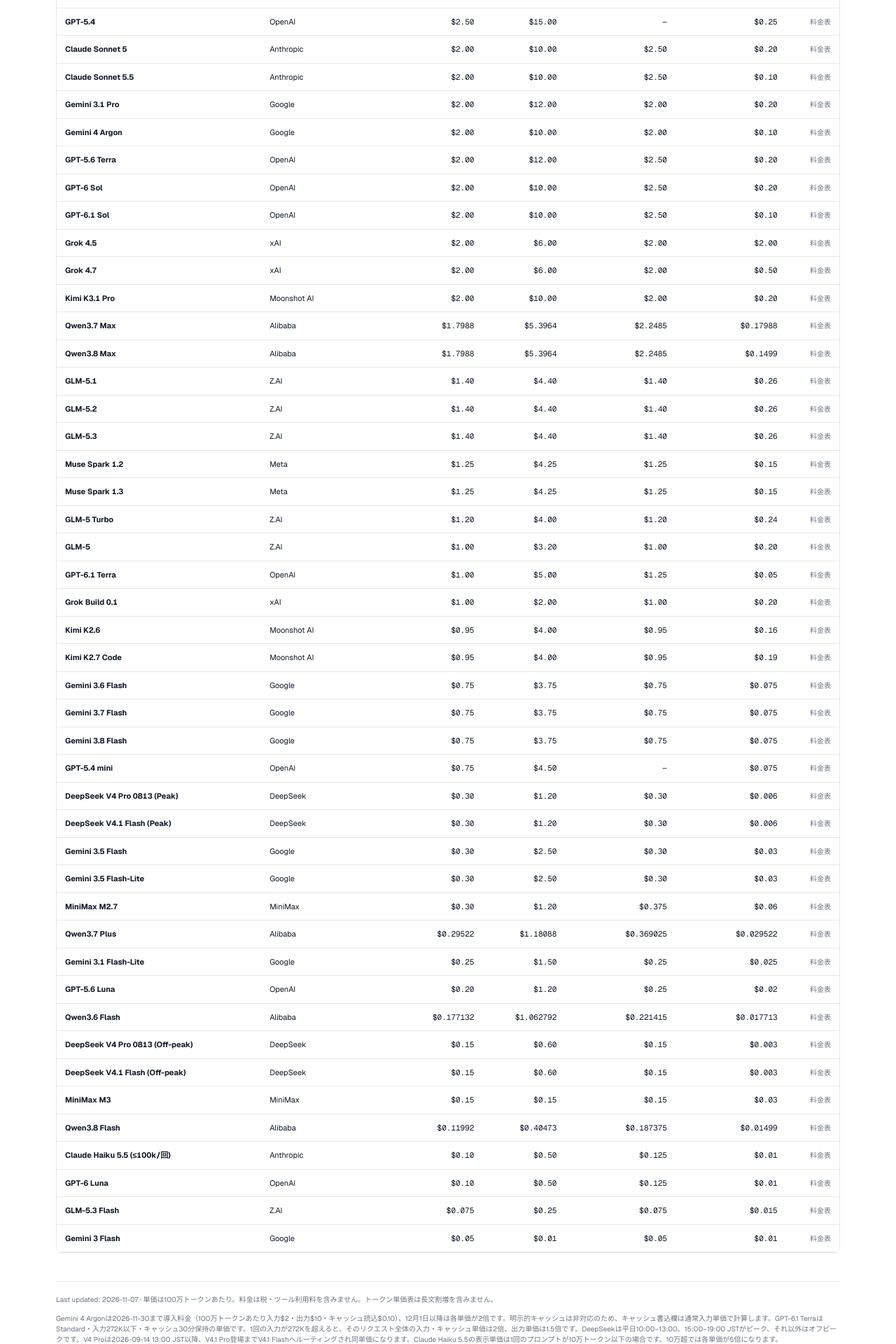
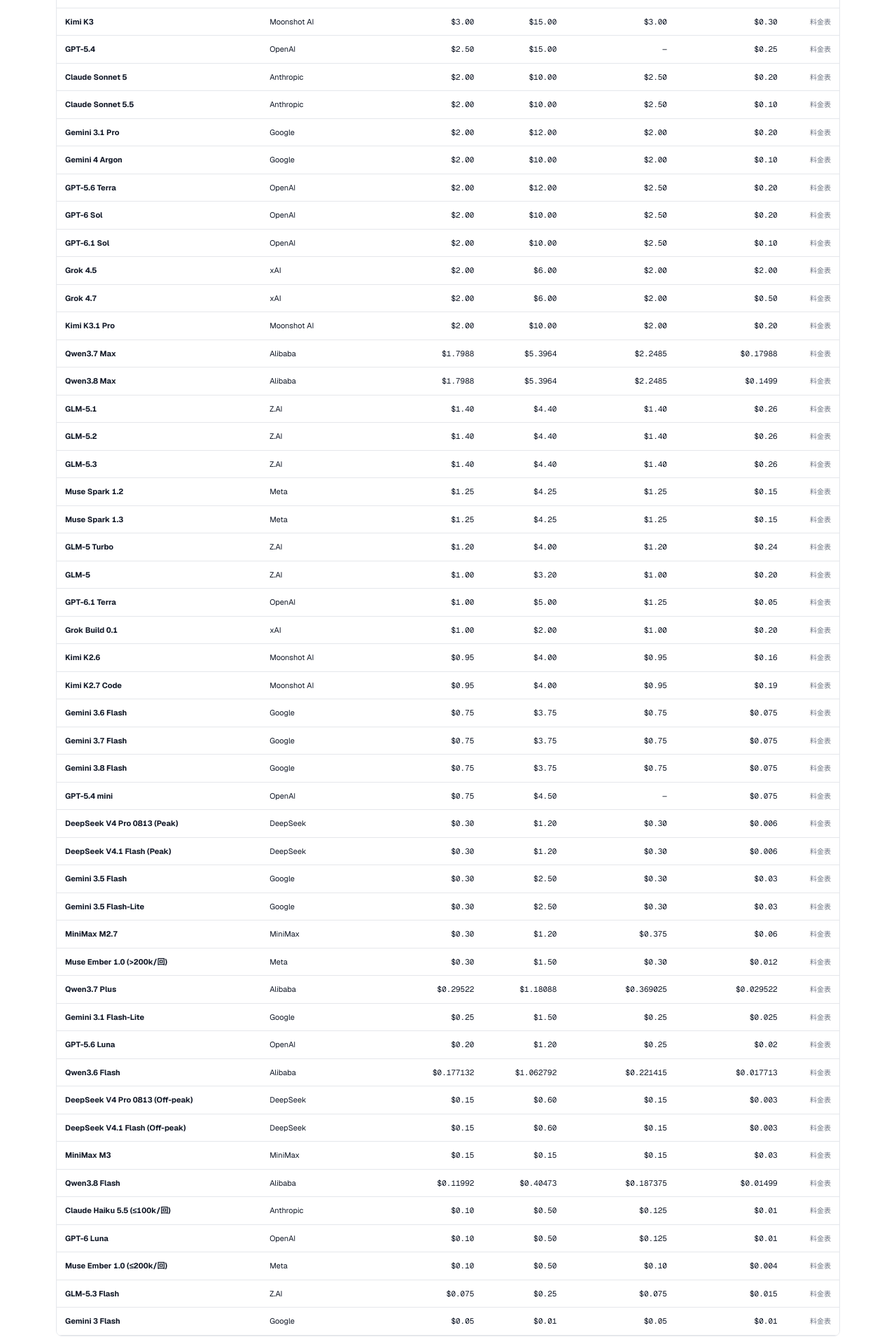
Before and after one commit to kody-takuya/AI-cost-comparison, a Next.js app: page / in a window 1280 px wide. Shown: the part 620-2540 px from the top of the page at 70% size. Built offline with nearby package versions, Linux system fonts and the light colour scheme.

Commit message:
Add Muse Ember and Claude Fable 5.2 pricing

```diff
--- a/data/pricing.json
+++ b/data/pricing.json
@@ -1,6 +1,6 @@
 {
-  "updatedAt": "2026-11-07",
-  "notice": "Gemini 4 Argonは2026-11-30まで導入料金（100万トークンあたり入力$2・出力$10・キャッシュ読込$0.10）、12月1日以降は各単価が2倍です。明示的キャッシュは非対応のため、キャッシュ書込欄は通常入力単価で計算します。GPT-6.1 TerraはStandard・入力272K以下・キャッシュ30分保持の単価です。1回の入力が272Kを超えると、そのリクエスト全体の入力・キャッシュ単価は2倍、出力単価は1.5倍です。DeepSeekは平日10:00–13:00、15:00–19:00 JSTがピーク、それ以外はオフピークです。V4 Proは2026-09-14 13:00 JST以降、V4.1 Pro登場までV4.1 Flashへルーティングされ同単価になります。Claude Haiku 5.5の表示単価は1回のプロンプトが10万トークン以下の場合です。10万超では各単価が5倍になります。",
+  "updatedAt": "2026-11-10",
+  "notice": "Muse Emberは1回の入力（キャッシュを含む）が20万トークン以下と超過の場合を別行で表示しています。超過時はリクエスト全体に長文単価が適用されます。キャッシュ書込欄は通常入力単価です。Fable 5.2のキャッシュ書込は5分保持の単価です。Gemini 4 Argonは2026-11-30まで導入料金（100万トークンあたり入力$2・出力$10・キャッシュ読込$0.10）、12月1日以降は各単価が2倍です。明示的キャッシュは非対応のため、キャッシュ書込欄は通常入力単価で計算します。GPT-6.1 TerraはStandard・入力272K以下・キャッシュ30分保持の単価です。1回の入力が272Kを超えると、そのリクエスト全体の入力・キャッシュ単価は2倍、出力単価は1.5倍です。DeepSeekは平日10:00–13:00、15:00–19:00 JSTがピーク、それ以外はオフピークです。V4 Proは2026-09-14 13:00 JST以降、V4.1 Pro登場までV4.1 Flashへルーティングされ同単価になります。Claude Haiku 5.5の表示単価は1回のプロンプトが10万トークン以下の場合です。10万超では各単価が5倍になります。",
   "models": [
     {
       "id": "gpt-6-astra",
@@ -121,6 +121,18 @@
         "cacheRead": 0.075
       },
       "source": "https://developers.openai.com/api/docs/models/gpt-5.4-mini"
+    },
+    {
+      "id": "claude-fable-5.2",
+      "provider": "Anthropic",
+      "name": "Claude Fable 5.2",
+      "pricing": {
+        "input": 8,
+        "output": 40,
+        "cacheWrite": 10,
+        "cacheRead": 0.2
+      },
+      "source": "https://platform.claude.com/docs/en/models/fable-5-2/overview"
     },
     {
       "id": "claude-fable-5.1",
@@ -349,6 +361,30 @@
         "cacheRead": 0.025
       },
       "source": "https://ai.google.dev/gemini-api/docs/pricing"
+    },
+    {
+      "id": "muse-ember-1.0",
+      "provider": "Meta",
+      "name": "Muse Ember 1.0 (≤200k/回)",
+      "pricing": {
+        "input": 0.1,
+        "output": 0.5,
+        "cacheWrite": 0.1,
+        "cacheRead": 0.004
+      },
+      "source": "https://dev.meta.ai/docs/pricing-rate-limits"
+    },
+    {
+      "id": "muse-ember-1.0-long-context",
+      "provider": "Meta",
+      "name": "Muse Ember 1.0 (>200k/回)",
+      "pricing": {
+        "input": 0.3,
+        "output": 1.5,
+        "cacheWrite": 0.3,
+        "cacheRead": 0.012
+      },
+      "source": "https://dev.meta.ai/docs/pricing-rate-limits"
     },
     {
       "id": "muse-spark-1.3",
--- a/scripts/update-pricing.mjs
+++ b/scripts/update-pricing.mjs
@@ -255,6 +255,11 @@ const checks = [
     parse: (text) => parseAnthropicModelOverviewRates(text, "Claude Haiku 5.5"),
   },
   {
+    id: "claude-fable-5.2",
+    url: "https://platform.claude.com/docs/en/models/fable-5-2/overview",
+    parse: (text) => parseAnthropicModelOverviewRates(text, "Claude Fable 5.2"),
+  },
+  {
     id: "claude-fable-5.1",
     url: "https://platform.claude.com/docs/en/about-claude/pricing",
     parse: (text) =>
@@ -308,6 +313,28 @@ const checks = [
       const buildValues = [...build.matchAll(/\$([\d.]+)/g)].map((match) => Number(match[1]));
       if (buildValues.length < 3) throw new Error("Grok Build 0.1 prices not found");
       return { input: buildValues[0], cacheRead: buildValues[1], cacheWrite: buildValues[0], output: buildValues[2] };
+    },
+  },
+  {
+    id: "muse-ember-1.0",
+    url: "https://dev.meta.ai/docs/pricing-rate-limits",
+    parse: (text) => {
+      const start = text.indexOf("Model: `muse-ember-1.0`") >= 0
+        ? text.indexOf("Model: `muse-ember-1.0`") : text.indexOf("Model: muse-ember-1.0");
+      const end = text.indexOf("Token pricing notes", start);
+      if (start < 0 || end < 0) throw new Error("Muse Ember pricing section not found");
+      const segment = text.slice(start, end);
+      const pair = (label) => {
+        const match = segment.match(new RegExp(`${label}\\s*\\$([\\d.]+)\\s*\\$([\\d.]+)`, "i"));
+        if (!match) throw new Error(`Muse Ember ${label} prices not found`);
+        return [Number(match[1]), Number(match[2])];
+      };
+      const cached = pair("Cached input");
+      const input = pair("(?<!Cached )Input");
+      const output = pair("Output");
+      const tier = (index) => ({ input: input[index], output: output[index], cacheWrite: input[index], cacheRead: cached[index] });
+      update("muse-ember-1.0-long-context", tier(1));
+      return tier(0);
     },
   },
   {
```
Also changed, not shown: 1 other file (tests, documents, lock files or other folders).
